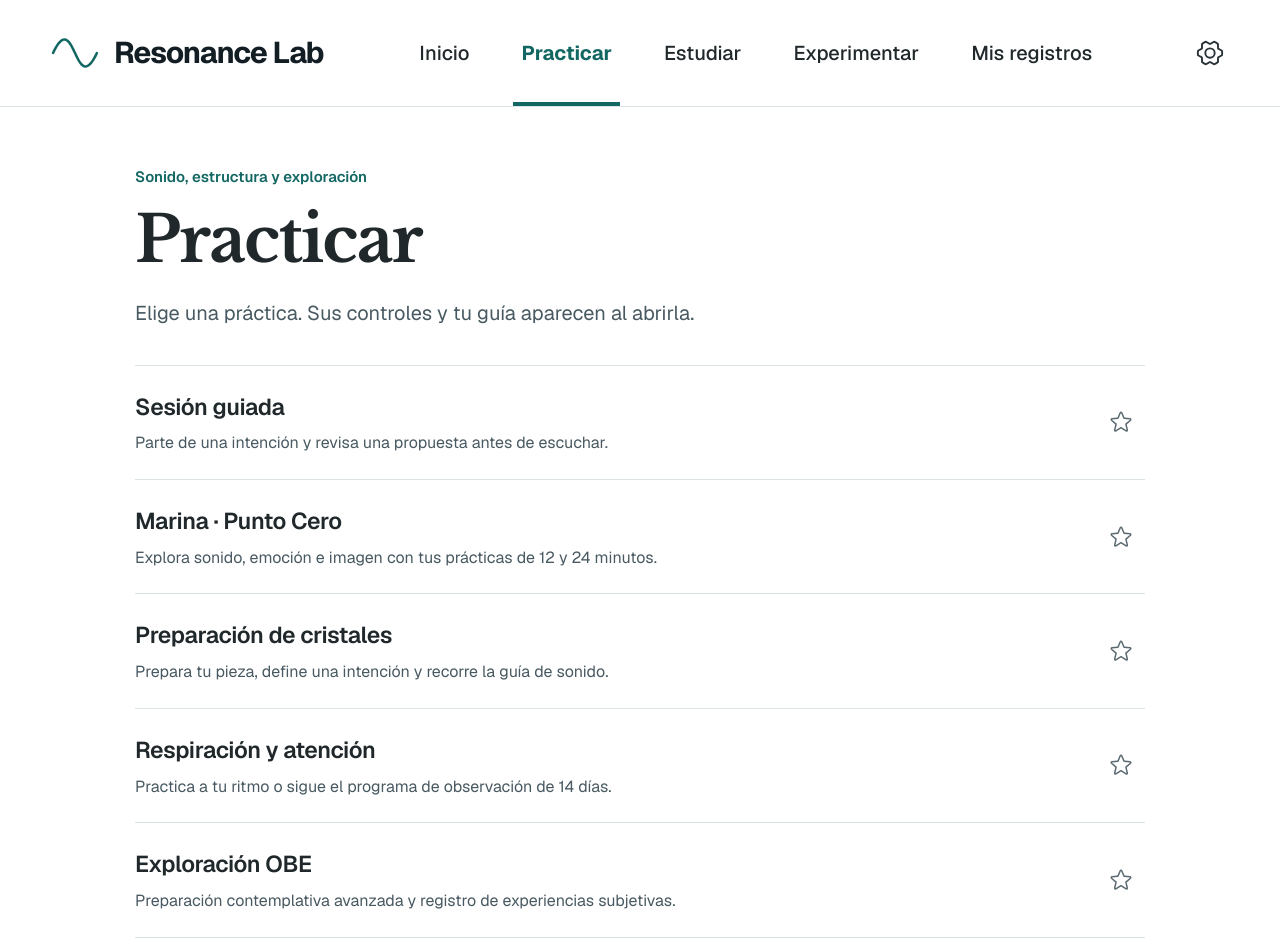
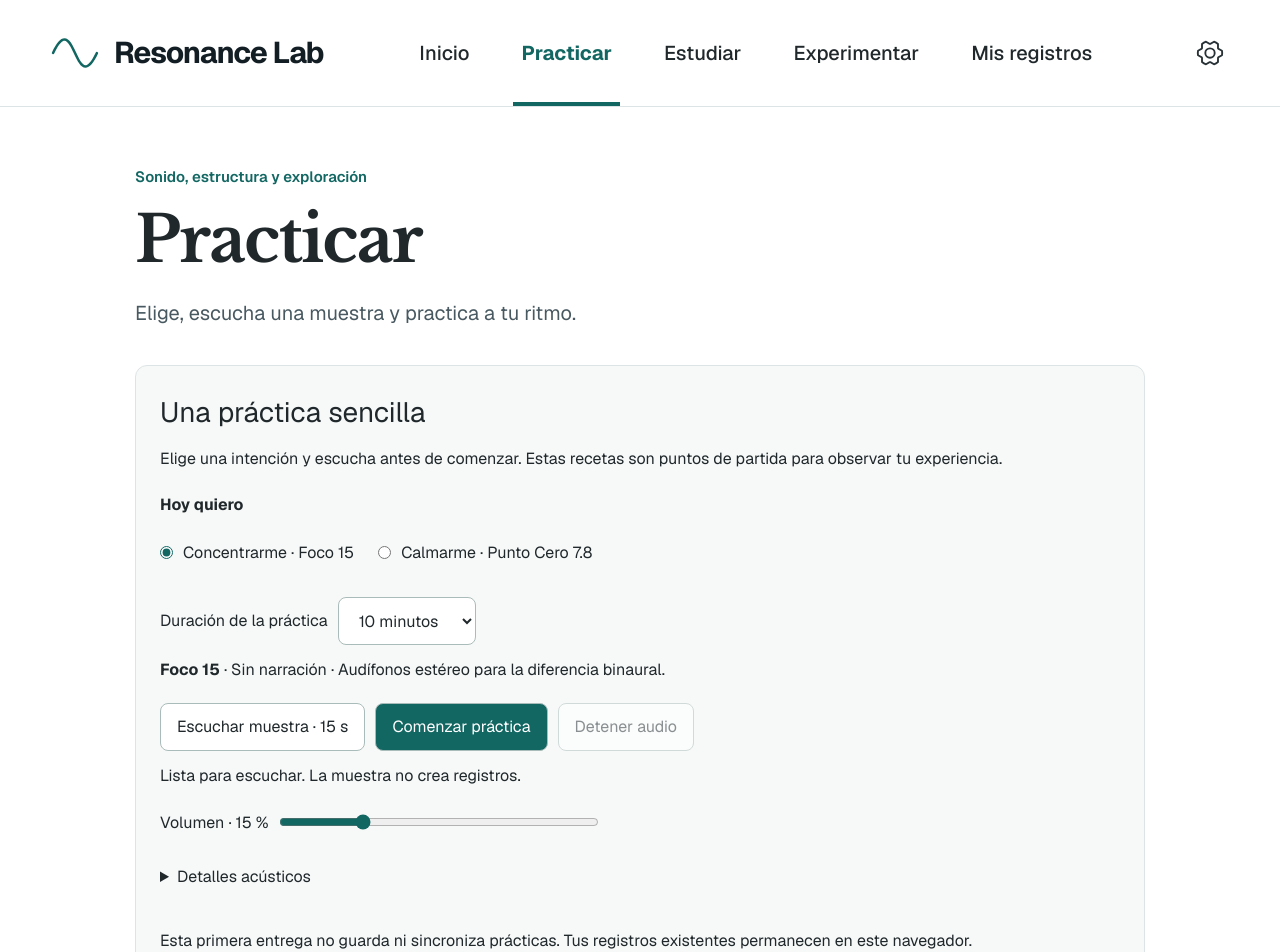
Before and after one commit to antoniodiaz70ad-dev/frequency-healer, a Next.js app in the folder frontend/: page /practicar in a window 1280 px wide. Shown: the top 952 px of the page. Built offline with nearby package versions, Linux system fonts and the light colour scheme.

Commit message:
Add simple practice entry with native previews and honest Arthur availability

```diff
--- a/frontend/src/app/practicar/page.tsx
+++ b/frontend/src/app/practicar/page.tsx
@@ -1,2 +1,3 @@
 import CollectionPage from "@/components/navigation/CollectionPage";
-export default function Page(){return <CollectionPage group="practicar" title="Practicar" description="Elige una práctica. Sus controles y tu guía aparecen al abrirla."/>;}
+import QuickPractice from "@/components/practice/QuickPractice";
+export default function Page(){return <CollectionPage group="practicar" title="Practicar" description="Elige, escucha una muestra y practica a tu ritmo."><QuickPractice/></CollectionPage>;}
--- a/frontend/src/app/reorganization.css
+++ b/frontend/src/app/reorganization.css
@@ -145,3 +145,4 @@
 .rl-frame .bentov-pendulum-marks { fill:#c2c8d2; }
 .rl-frame .text-xs,.rl-frame .text-\[10px\],.rl-frame .text-\[9px\] { font-size:14px; }
 @media(max-width:360px){.rl-nav{overflow-x:auto;justify-content:flex-start;gap:14px}.rl-nav a{flex:none}}
+.rl-quick{border:1px solid var(--fh-border);border-radius:12px;padding:24px;margin-bottom:40px;background:var(--fh-bg-raised)}.rl-quick h2{font-size:28px;margin:0 0 12px}.rl-quick p{margin:12px 0}.rl-quick fieldset{display:flex;flex-wrap:wrap;gap:12px 24px;border:0;padding:0;margin:20px 0}.rl-quick legend{font-weight:650;margin-bottom:10px}.rl-quick label{display:flex;gap:10px;align-items:center;flex-wrap:wrap;margin:12px 0}.rl-quick select,.rl-quick button{min-height:48px;padding:10px 16px;border:1px solid var(--fh-border-strong);border-radius:8px;background:#fff;color:var(--fh-text);font:inherit}.rl-quick-controls{display:flex;flex-wrap:wrap;gap:10px;margin-top:20px}.rl-quick-controls button:nth-child(2){background:var(--fh-accent);color:#fff}.rl-quick button:disabled{opacity:.5}.rl-quick input[type=range]{width:min(100%,320px)}.rl-quick details{margin:20px 0}.rl-quick summary{cursor:pointer;min-height:44px}.rl-quick aside{border-top:1px solid var(--fh-border);margin-top:24px;padding-top:16px}.rl-quick aside a{color:var(--fh-accent);text-decoration:underline}@media(max-width:480px){.rl-quick{padding:16px}.rl-quick-controls button{width:100%}.rl-quick fieldset{display:grid}}
--- a/frontend/src/components/marina/MarinaModule.tsx
+++ b/frontend/src/components/marina/MarinaModule.tsx
@@ -179,7 +179,7 @@ export default function MarinaModule({ initialTab = 'guided' }: { initialTab?: T
         <FHSurface className="p-5 md:p-7">
           <div className={styles.titleRow}><div><p className={styles.eyebrow}>{tab === 'guided' ? `Recorrido de ${marinaDuration(selectedProtocol) / 60000} minutos` : 'Una frecuencia a la vez'}</p><h2>{tab === 'guided' ? 'Quietud · emoción · imagen · soltar' : 'Tu exploración sonora'}</h2></div><span className={styles.tag}>Adaptación acústica</span></div>
           <p className={styles.muted}>La guía y la secuencia sonora son una composición nuestra inspirada en Marina. Sus propuestas originales se conservan en el cuaderno de estudio.</p>
-          {tab === 'guided' && <label className={styles.field}>Elegir práctica<select disabled={active || status !== 'idle' || phraseBusy} value={protocol} onChange={e => setProtocol(e.target.value as MarinaProtocol)}><option value="classic24">24 minutos · Recorrido original del módulo</option><option value="creation12">12 minutos · Neutralidad y creación</option></select></label>}
+          {tab === 'guided' && <label className={styles.field}>Elegir práctica<select disabled={active || status !== 'idle' || phraseBusy} value={protocol} onChange={e => { setVoice(false); setProtocol(e.target.value as MarinaProtocol); }}><option value="classic24">24 minutos · Recorrido original del módulo</option><option value="creation12">12 minutos · Neutralidad y creación</option></select></label>}
           {tab === 'free' && <div className={styles.frequencyGrid}>{MARINA_FREQUENCIES.map(f => <button type="button" disabled={active} key={f.hz} aria-pressed={config.hz === f.hz} onClick={() => setConfig(c => ({ ...c, hz: f.hz }))}><strong>{f.hz} <small>Hz</small></strong><span>{f.name}</span></button>)}</div>}
           <div className={styles.fields}>
             {tab === 'free' && <><label>Forma de audio<select disabled={active} value={config.mode} onChange={e => setConfig(c => ({ ...c, mode: e.target.value as MarinaMode }))}><option value="pulse">Pulso sobre portadora</option><option value="binaural">Binaural estéreo</option><option value="direct">Tono directo</option><option value="silence">Silencio</option></select></label><label>Frecuencia o diferencia (Hz)<input disabled={active} type="number" min="0.01" step="any" value={config.hz} onChange={e => setConfig(c => ({ ...c, hz: Number(e.target.value) }))} /></label></>}
@@ -187,7 +187,7 @@ export default function MarinaModule({ initialTab = 'guided' }: { initialTab?: T
             {tab === 'free' && <label>Duración (minutos)<input disabled={active} type="number" min="1" max="240" step="1" value={minutes} onChange={e => setMinutes(Number(e.target.value))} /></label>}
             <label>Volumen del sonido · {Math.round(volume * 100)} %<input type="range" min="0" max=".6" step=".01" value={volume} onChange={e => setVolume(Number(e.target.value))} /></label>
             <label className={styles.check}><input disabled={active} type="checkbox" checked={sound} onChange={e => setSound(e.target.checked)} /> Acompañamiento sonoro</label>
-            {tab === 'guided' && <><label className={styles.check}><input type="checkbox" disabled={active} checked={voice} onChange={e => { setVoice(e.target.checked); if (!e.target.checked) stopSpeech(); }} /> Leer instrucciones con voz</label><label>Voz de la guía<select aria-label="Voz de la guía" disabled={active} value={voiceSource} onChange={e => setVoiceSource(e.target.value as 'arthur' | 'device')}><option value="arthur">Arthur · español · ElevenLabs</option><option value="device">Voz del dispositivo</option></select></label><label>Volumen de voz · {Math.round(voiceVolume * 100)} %<input type="range" min="0" max="1" step=".05" value={voiceVolume} onChange={e => setVoiceVolume(Number(e.target.value))} /></label></>}
+            {tab === 'guided' && <><label className={styles.check}><input type="checkbox" disabled={active || (voiceSource === 'arthur' && !guideCues(phases, 'marina').length)} checked={voice} onChange={e => { setVoice(e.target.checked); if (!e.target.checked) stopSpeech(); }} /> Leer instrucciones con voz</label><label>Voz de la guía<select aria-label="Voz de la guía" disabled={active} value={voiceSource === 'arthur' && !guideCues(phases, 'marina').length ? '' : voiceSource} onChange={e => setVoiceSource(e.target.value as 'arthur' | 'device')}><option value="" disabled>Arthur pendiente · sin grabaciones en este recorrido</option><option value="arthur" disabled={!guideCues(phases, 'marina').length}>Arthur · español · ElevenLabs</option><option value="device">Voz del dispositivo</option></select></label><label>Volumen de voz · {Math.round(voiceVolume * 100)} %<input type="range" min="0" max="1" step=".05" value={voiceVolume} onChange={e => setVoiceVolume(Number(e.target.value))} /></label></>}
           </div>
           <p className={styles.muted}>Binaural: usa audífonos estéreo. Los tonos directos muy graves pueden sentirse débiles o no oírse; conserva un volumen cómodo. Arthur usa grabaciones guardadas; la alternativa del dispositivo depende de sus voces instaladas.</p>
           {tab === 'guided' && voiceSource === 'arthur' && <p className={styles.muted}>Arthur disponible en {guideCues(phases, 'marina').length} de {phases.length} fases de este recorrido. Las demás conservan su guía escrita.</p>}
--- a/frontend/src/components/navigation/CollectionPage.tsx
+++ b/frontend/src/components/navigation/CollectionPage.tsx
@@ -1,8 +1,9 @@
+import type { ReactNode } from "react";
 import Link from "next/link";
 import { destinations, type Destination } from "@/lib/navigation";
 import { VOICE_ENABLED, HARMONIC_ENABLED } from "@/lib/voice/feature";
 import { FavoriteButton } from "./Favorites";
-export default function CollectionPage({group,title,description}:{group:Destination["group"];title:string;description:string}){
+export default function CollectionPage({group,title,description,children}:{group:Destination["group"];title:string;description:string;children?:ReactNode}){
  const rows=destinations.filter(d=>d.group===group&&(!d.gated||(d.gated==="voice"?VOICE_ENABLED:HARMONIC_ENABLED)));
- return <div className="rl-collection"><header className="rl-collection-header"><p className="rl-kicker">Sonido, estructura y exploración</p><h1>{title}</h1><p>{description}</p></header><ul className="rl-destination-list">{rows.map(r=><li key={r.id}><Link href={r.href} className="rl-destination"><h2>{r.title}</h2><p>{r.description}</p></Link><FavoriteButton id={r.id} title={r.title}/></li>)}</ul><p className="rl-collection-note">Marca una estrella para abrir ese módulo directamente desde Inicio.</p></div>;
+ return <div className="rl-collection"><header className="rl-collection-header"><p className="rl-kicker">Sonido, estructura y exploración</p><h1>{title}</h1><p>{description}</p></header>{children}<ul className="rl-destination-list">{rows.map(r=><li key={r.id}><Link href={r.href} className="rl-destination"><h2>{r.title}</h2><p>{r.description}</p></Link><FavoriteButton id={r.id} title={r.title}/></li>)}</ul><p className="rl-collection-note">Marca una estrella para abrir ese módulo directamente desde Inicio.</p></div>;
 }
--- /dev/null
+++ b/frontend/src/components/practice/QuickPractice.tsx
@@ -0,0 +1,55 @@
+'use client';
+import { useEffect, useRef, useState } from 'react';
+import Link from 'next/link';
+import { starterCompositions, layerLabel, type ComposerRecipe } from '@/lib/marina/composer';
+import { MarinaComposerAudio } from '@/lib/marina/composerAudio';
+import { getAudioEngine } from '@/lib/audioEngine';
+
+type State = 'idle' | 'starting' | 'preview' | 'playing' | 'paused' | 'finished' | 'voice';
+const clock = (ms:number) => `${Math.floor(ms/60000)}:${String(Math.floor(ms/1000)%60).padStart(2,'0')}`;
+export default function QuickPractice(){
+ const [choice,setChoice]=useState('focus'),[minutes,setMinutes]=useState(10),[volume,setVolume]=useState(.15);
+ const [state,setState]=useState<State>('idle'),[elapsed,setElapsed]=useState(0),[message,setMessage]=useState('');
+ const engine=useRef<MarinaComposerAudio|null>(null),ticket=useRef(0);
+ const [mode,setMode]=useState<'preview'|'practice'>('practice');
+ const voiceAudio=useRef<HTMLAudioElement|null>(null);
+ const busy=state==='voice'||state==='starting'||state==='preview'||state==='playing'||state==='paused';
+ const recipe:ComposerRecipe=starterCompositions()[choice==='focus'?2:0]; recipe.durationMinutes=minutes;
+ const total=state==='preview'?15000:minutes*60000;
+ useEffect(()=>()=>{ticket.current++;engine.current?.dispose();},[]);
+ useEffect(()=>{
+  if(state!=='playing'&&state!=='preview')return;
+  const timer=setInterval(()=>{const now=engine.current?.elapsedMs()??0;setElapsed(now);if(now>=total){engine.current?.stop();setState(mode==='preview'?'idle':'finished');setMessage(mode==='preview'?'Muestra terminada. Puedes comenzar desde el inicio.':'Práctica terminada. No se ha guardado un registro.');}},100);
+  return ()=>clearInterval(timer);
+ },[state,total,mode]);
+ function stop(){voiceAudio.current?.pause();ticket.current++;engine.current?.stop();setState('idle');setElapsed(0);setMessage('Audio detenido. No se ha guardado un registro.');}
+ async function play(preview:boolean,resume=false){
+  voiceAudio.current?.pause();
+  const id=++ticket.current;engine.current?.stop();setState('starting');setMessage('');
+  setMode(preview?'preview':'practice');
+  const offset=resume?elapsed:0;
+  // Let the existing engine finish its short stop ramp before starting another graph.
+  await new Promise(resolve=>setTimeout(resolve,60));if(id!==ticket.current)return;
+  engine.current??=new MarinaComposerAudio(undefined,()=>getAudioEngine().stop(),()=>{setState('paused');setMessage('El navegador interrumpió el audio. Pulsa Reanudar.');});
+  try{const started=await engine.current.play(recipe,volume,offset,preview?15:undefined);if(id!==ticket.current)return;if(started){setElapsed(offset);setState(preview?'preview':'playing');}}
+  catch(error){if(id===ticket.current){setState('idle');setMessage((error as Error).message);}}
+ }
+ function choose(next:string){stop();setChoice(next);setMinutes(next==='focus'?10:6);}
+ return <section className="rl-quick" aria-label="Práctica rápida">
+  <h2>Una práctica sencilla</h2><p>Elige una intención y escucha antes de comenzar. Estas recetas son puntos de partida para observar tu experiencia.</p>
+  <fieldset><legend>Hoy quiero</legend><label><input type="radio" name="quick-purpose" checked={choice==='focus'} onChange={()=>choose('focus')}/> Concentrarme · Foco 15</label><label><input type="radio" name="quick-purpose" checked={choice==='calm'} onChange={()=>choose('calm')}/> Calmarme · Punto Cero 7.8</label></fieldset>
+  <label>Duración de la práctica<select aria-label="Duración de la práctica" disabled={busy} value={minutes} onChange={e=>{setMinutes(Number(e.target.value));setElapsed(0);setState('idle');}}>{[5,6,10,15,20].map(n=><option key={n} value={n}>{n} minutos</option>)}</select></label>
+  <p><strong>{choice==='focus'?'Foco 15':'Punto Cero 7.8'}</strong> · Sin narración · Audífonos estéreo para la diferencia binaural.</p>
+  <div role="group" aria-label="Reproductor de práctica rápida" className="rl-quick-controls">
+   <button type="button" disabled={state==='starting'} onClick={()=>void play(true)}>Escuchar muestra · 15 s</button>
+   <button type="button" disabled={state==='starting'||state==='playing'} onClick={()=>void play(false,state==='paused'&&mode==='practice')}>{state==='paused'&&mode==='practice'?'Reanudar práctica':'Comenzar práctica'}</button>
+   {state==='playing'&&<button type="button" onClick={()=>{setElapsed(engine.current?.elapsedMs()??0);engine.current?.stop();setState('paused');}}>Pausar práctica</button>}
+   <button type="button" disabled={!busy} onClick={stop}>Detener audio</button>
+  </div>
+  <p role="status">{state==='starting'?'Preparando audio…':state==='preview'?`Muestra · ${clock(Math.max(0,15000-elapsed))} restantes`:state==='playing'||state==='paused'?`${state==='paused'?'Pausada':'Práctica'} · ${clock(Math.max(0,total-elapsed))} restantes`:message||'Lista para escuchar. La muestra no crea registros.'}</p>
+  <label>Volumen · {Math.round(volume*100)} %<input aria-label="Volumen de práctica rápida" type="range" min="0" max=".6" step=".01" value={volume} onChange={e=>{const v=Number(e.target.value);setVolume(v);engine.current?.setVolume(v);}}/></label>
+  <details><summary>Detalles acústicos</summary><p>Duración: {minutes} minutos. Transición: {recipe.transitionSeconds} segundos. La muestra reproduce los primeros 15 segundos de la misma mezcla.</p><ul>{recipe.layers.filter(l=>l.enabled).map(l=><li key={l.id}>{layerLabel(l)}</li>)}</ul></details>
+  <p>Esta primera entrega no guarda ni sincroniza prácticas. Tus registros existentes permanecen en este navegador.</p>
+  <aside><h3>¿Prefieres una práctica guiada?</h3><p>Marina · 24 minutos: Arthur parcial, 1 de 6 fases. Activa «Leer instrucciones con voz» dentro del módulo. Las otras fases conservan su guía escrita.</p><audio ref={voiceAudio} controls preload="none" aria-label="Muestra disponible de Arthur para Marina" src="/audio/arthur-es-v1/marina-zero.mp3" onPlay={()=>{ticket.current++;engine.current?.dispose();engine.current=null;setElapsed(0);setState('voice');setMessage('Muestra de Arthur: instrucción inicial de Marina.');}} onPause={()=>{if(state==='voice')setState('idle');}} onEnded={()=>setState('idle')} onError={()=>{setState('idle');setMessage('No se pudo cargar la muestra de Arthur. Reintenta dentro de Marina.');}}/><Link href="/marina-punto-cero" onClick={stop}>Abrir práctica guiada de Marina</Link></aside>
+ </section>;
+}
--- a/frontend/src/lib/marina/composerAudio.ts
+++ b/frontend/src/lib/marina/composerAudio.ts
@@ -23,8 +23,9 @@ export class MarinaComposerAudio {
   private releasePlayback = () => {};
   constructor(private readonly factory = createContext, private readonly stopExternal = () => {}, private readonly onInterrupted = () => {}) {}
 
-  async play(recipe: ComposerRecipe, volume: number, elapsedMs = 0): Promise<boolean> {
+  async play(recipe: ComposerRecipe, volume: number, elapsedMs = 0, previewSeconds?: number): Promise<boolean> {
     this.stop();
+    if (previewSeconds !== undefined && (!Number.isFinite(previewSeconds) || previewSeconds < 1 || previewSeconds > 15)) throw new Error('La muestra debe durar entre 1 y 15 segundos.');
     validateComposition(recipe);
     const level = this.level(volume);
     if (!Number.isFinite(elapsedMs) || elapsedMs < 0 || elapsedMs >= recipe.durationMinutes * 60000) throw new Error('La composición ya terminó o tiene un tiempo inválido.');
@@ -43,12 +44,12 @@ export class MarinaComposerAudio {
       if (ctx.state !== 'running') await ctx.resume();
       if (ticket !== this.generation) return false;
       if (ctx.state !== 'running') throw new Error('El navegador pausó el audio. Toca Reanudar para continuar.');
-      const now = ctx.currentTime, remaining = recipe.durationMinutes * 60 - elapsedMs / 1000;
+      const now = ctx.currentTime, remaining = Math.min(recipe.durationMinutes * 60 - elapsedMs / 1000, previewSeconds ?? Infinity);
       const fade = Math.min(recipe.transitionSeconds, remaining / 2);
       const master = ctx.createGain();
       this.master = master; this.nodes.push(master);
       this.offsetMs = elapsedMs; this.startedAt = now;
-      this.durationMs = recipe.durationMinutes * 60000;
+      this.durationMs = elapsedMs + remaining * 1000;
       this.endsAt = now + remaining; this.transition = fade;
       master.gain.setValueAtTime(0, now);
       master.gain.linearRampToValueAtTime(level, now + fade);
```
Also changed, not shown: 3 other files (tests, documents, lock files or other folders).
